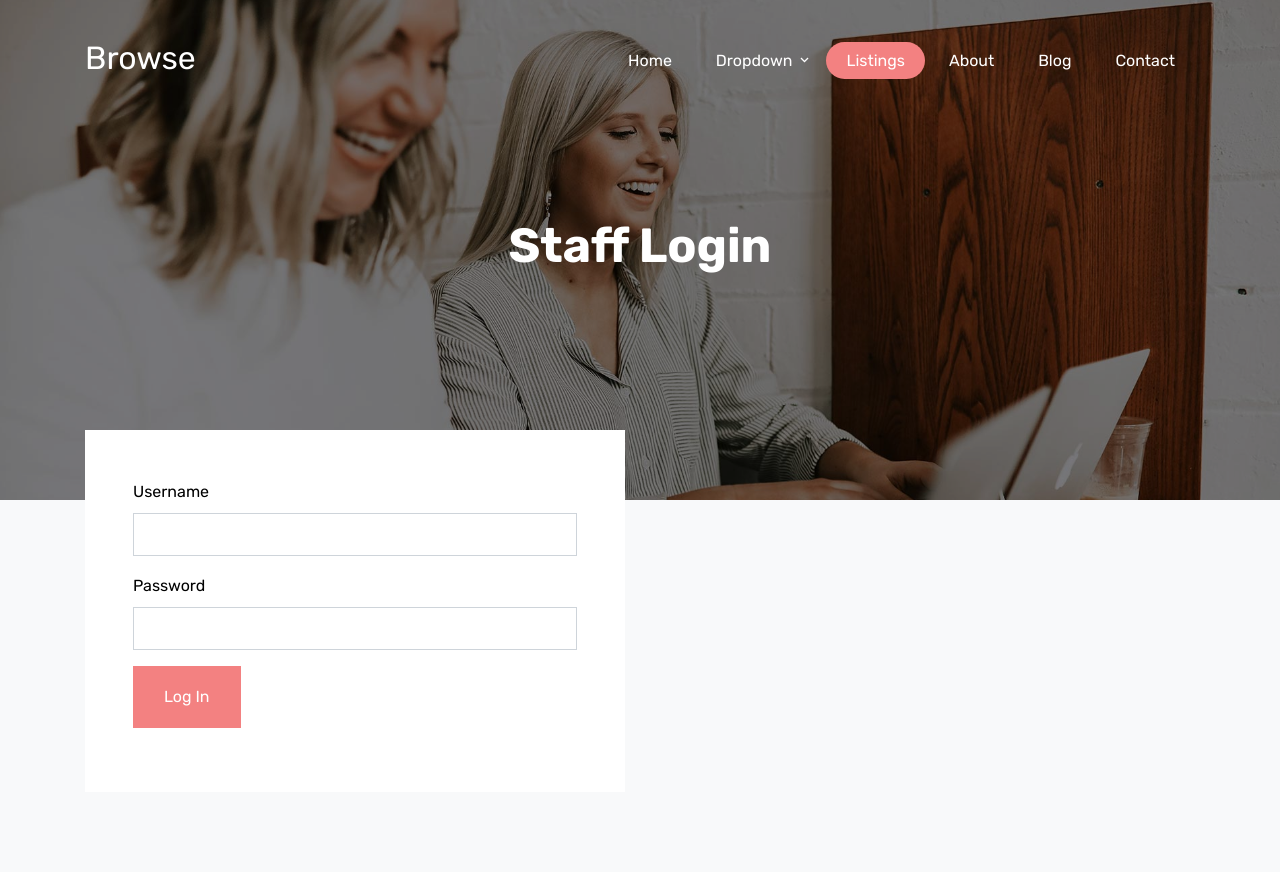
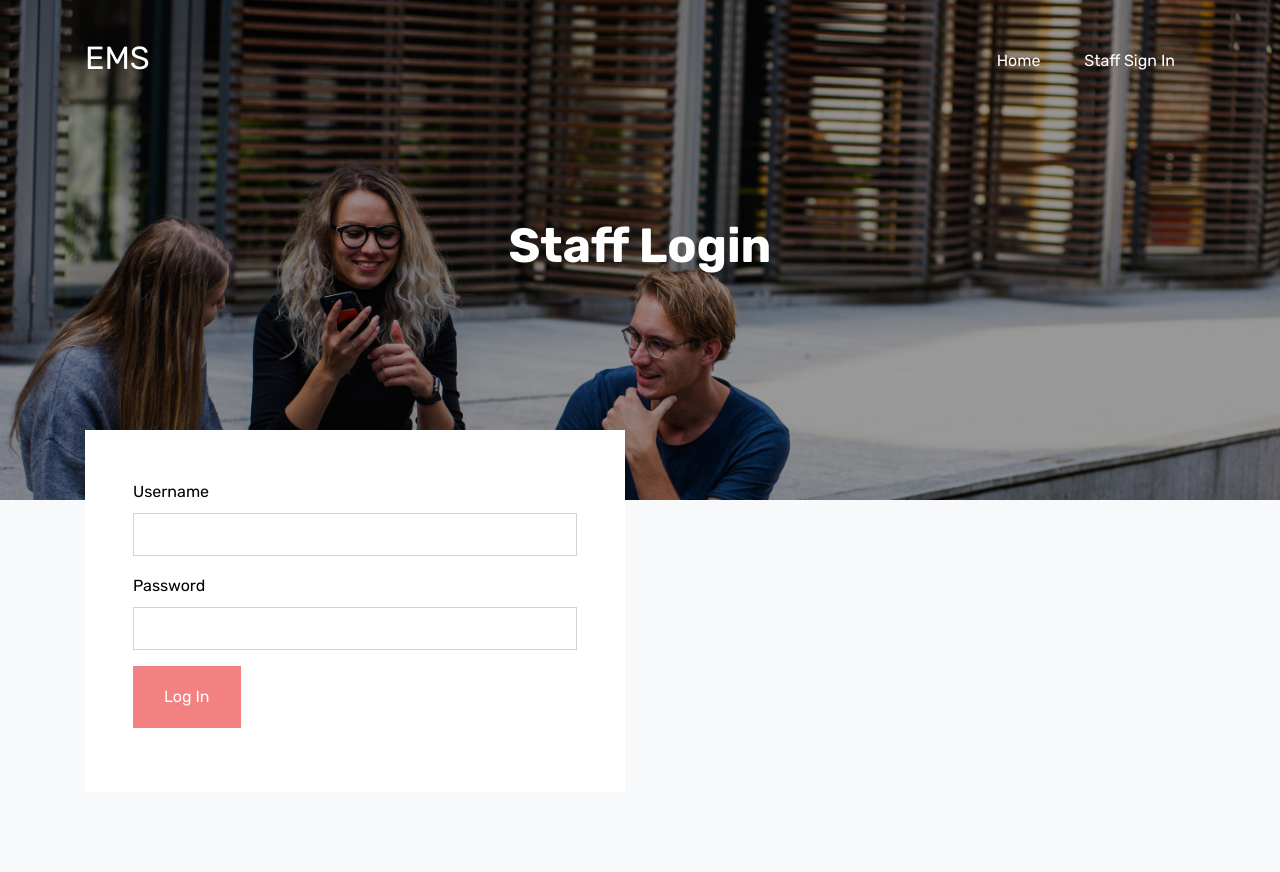
Before and after one commit to abduljalilmemon/Event-Management-System, a Django app: page /login in a window 1280 px wide. Run offline with Django 5.2, Linux system fonts and the light colour scheme; some libraries are stand-ins or nearby versions; some web fonts are replaced.

Commit message:
update image for all pages and detail changes in home page

```diff
--- a/app/templates/app/blank.html
+++ b/app/templates/app/blank.html
@@ -18,7 +18,7 @@ RSS Feed: https://feeds.feedburner.com/Free-templateco
 <html lang="en">
 {% load static %}
 <head>
-    <title>Browse &mdash; Free Website Template by Free-Template.co</title>
+    <title>EMS</title>
     <meta charset="utf-8">
     <meta name="viewport" content="width=device-width, initial-scale=1, shrink-to-fit=no">
 
@@ -67,34 +67,14 @@ RSS Feed: https://feeds.feedburner.com/Free-templateco
             <div class="row align-items-center">
 
                 <div class="col-11 col-xl-2">
-                    <h1 class="mb-0 site-logo"><a href="index.html" class="text-white h2 mb-0">Browse</a></h1>
+                    <h1 class="mb-0 site-logo"><a href="/" class="text-white h2 mb-0">EMS</a></h1>
                 </div>
                 <div class="col-12 col-md-10 d-none d-xl-block">
                     <nav class="site-navigation position-relative text-right" role="navigation">
 
                         <ul class="site-menu js-clone-nav mr-auto d-none d-lg-block">
-                            <li><a href="index.html"><span>Home</span></a></li>
-                            <li class="has-children">
-                                <a href="about.html"><span>Dropdown</span></a>
-                                <ul class="dropdown arrow-top">
-                                    <li><a href="#">Menu One</a></li>
-                                    <li><a href="#">Menu Two</a></li>
-                                    <li><a href="#">Menu Three</a></li>
-                                    <li class="has-children">
-                                        <a href="#">Dropdown</a>
-                                        <ul class="dropdown">
-                                            <li><a href="#">Menu One</a></li>
-                                            <li><a href="#">Menu Two</a></li>
-                                            <li><a href="#">Menu Three</a></li>
-                                            <li><a href="#">Menu Four</a></li>
-                                        </ul>
-                                    </li>
-                                </ul>
-                            </li>
-                            <li class="active"><a href="home.html"><span>Listings</span></a></li>
-                            <li><a href="about.html"><span>About</span></a></li>
-                            <li><a href="blog.html"><span>Blog</span></a></li>
-                            <li><a href="contact.html"><span>Contact</span></a></li>
+                            <li><a class="active" href="/"><span>Home</span></a></li>
+                            <li><a href="login"><span>Staff Sign In</span></a></li>
                         </ul>
                     </nav>
                 </div>
--- a/app/templates/app/detail.html
+++ b/app/templates/app/detail.html
@@ -2,9 +2,8 @@
 {% block content %}
 {% load static %}
 
-
-<div class="site-blocks-cover inner-page-cover overlay" style="background-image: url(images/hero_1.jpg);"
-     data-aos="fade" data-stellar-background-ratio="0.5">
+<div class="site-blocks-cover inner-page-cover overlay"
+     style="background-image: url({% static '/app/images/img_01.jpg' %});" data-stellar-background-ratio="0.5">
     <div class="container">
         <div class="row align-items-center justify-content-center text-center">
             <div class="col-md-10" data-aos="fade-up" data-aos-delay="400">
--- a/app/templates/app/event.html
+++ b/app/templates/app/event.html
@@ -16,6 +16,8 @@
         </div>
     </div>
 </div>
+
+
 <div class="site-section bg-light">
     <div class="container">
         <div class="row">
@@ -66,7 +68,8 @@
     <div class="container">
         <div class="row">
             <div class="col-md-12 mb-5" data-aos="fade">
-                <form method="POST" enctype="multipart/form-data" action="{% url 'import_events' %}" class="p-5 bg-white"
+                <form method="POST" enctype="multipart/form-data" action="{% url 'import_events' %}"
+                      class="p-5 bg-white"
                       style="margin-top: -150px;">
                     {% csrf_token %}
                     {{ form.as_p }}
--- a/app/templates/app/login.html
+++ b/app/templates/app/login.html
@@ -2,8 +2,8 @@
 {% block content %}
 {% load static %}
 
-<div class="site-blocks-cover   inner-page-cover overlay" style="background-image: url(images/hero_1.jpg);"
-     data-aos="fade" data-stellar-background-ratio="0.5">
+<div class="site-blocks-cover inner-page-cover overlay"
+     style="background-image: url({% static '/app/images/img_01.jpg' %});" data-stellar-background-ratio="0.5">
     <div class="container">
         <div class="row align-items-center justify-content-center text-center">
             <div class="col-md-10" data-aos="fade-up" data-aos-delay="400">
@@ -29,23 +29,17 @@
                             <input type="text" id="username" name="username" class="form-control">
                         </div>
                     </div>
-
                     <div class="row form-group">
-
                         <div class="col-md-12">
                             <label class="text-black" for="password">Password</label>
                             <input type="password" id="password" name="password" class="form-control">
                         </div>
                     </div>
-
-
                     <div class="row form-group">
                         <div class="col-md-12">
                             <input type="submit" value="Log In" class="btn btn-primary btn-md text-white">
                         </div>
                     </div>
-
-
                 </form>
             </div>
         </div>
--- a/app/urls.py
+++ b/app/urls.py
@@ -3,6 +3,7 @@ from . import views
 
 urlpatterns = [
     path('', views.home, name='home'),
+    path('/', views.home, name='home'),
     path('login', views.login, name='login'),
     path('event', views.event, name='event'),
     path('detail', views.get_detail, name='detail'),
```
